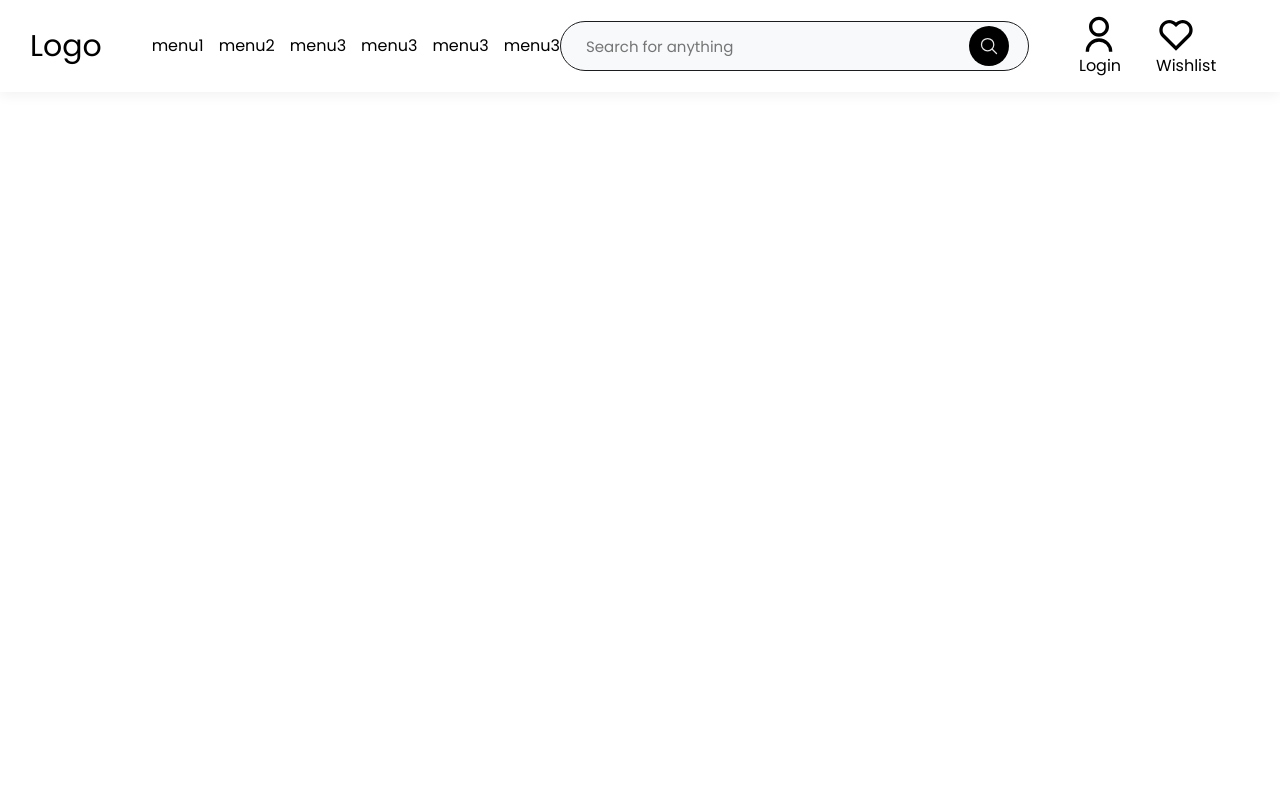
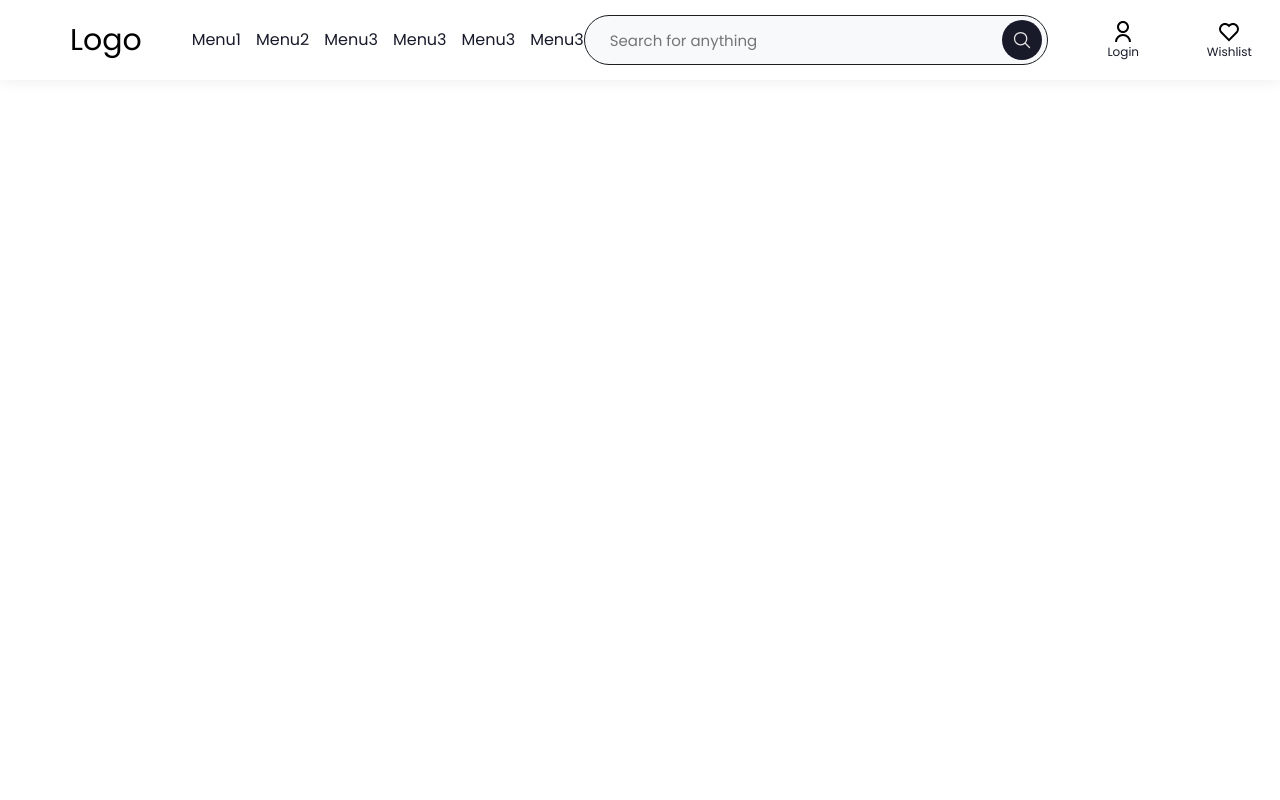
Before and after one commit to VenusTestSeries/VTS, a Next.js app: page / in a window 1280 px wide. Shown: the top 800 px of the page. Built offline with nearby package versions, Linux system fonts and the light colour scheme.

Commit message:
working with header

```diff
--- a/layout/css/header.module.scss
+++ b/layout/css/header.module.scss
@@ -8,8 +8,8 @@
   box-shadow: 0 4px 12px 0 rgb(0 0 0 / 5%);
   background-color: #fff;
   /* list-style: none; */
-  padding-right: 30px;
-  padding-left: 30px;
+  padding-right: 70px;
+  padding-left: 70px;
   display: flex;
   justify-content: space-between;
   align-items: center;
@@ -31,6 +31,26 @@
           a {
             position: relative;
             text-decoration: none;
+            color: var(--venus-primary-color);
+            padding-bottom: 30px;
+            text-transform: capitalize;
+            &::after {
+              position: absolute;
+              content: "";
+              width: 0%;
+              height: 3px;
+              background-color: var(--venus-color3-color);
+              bottom: 0;
+              display: block;
+              border-radius: 5px;
+              transition: 1s all;
+            }
+            &:hover {
+              &::after {
+                width: 100%;
+                transition: 1s all;
+              }
+            }
           }
         }
       }
@@ -69,28 +89,88 @@
         align-items: center;
         justify-content: center;
         border: none;
-        background: #000000;
+        background: var(--venus-primary-color);
         top: 50%;
-        transform: translate(-20px, -50%);
+        transform: translate(-6px, -50%);
         cursor: pointer;
       }
     }
     .siteaction {
       ul {
         display: flex;
-
+        gap: 50px;
         list-style: none;
         li {
           a {
             display: flex;
             flex-wrap: wrap;
             text-decoration: none;
+            justify-content: center;
+            text-align: center;
             .linkicon {
               position: relative;
             }
             span {
               display: block;
               width: 100%;
+              color: var(--venus-primary-color);
+              font-size: 12px;
+            }
+          }
+
+          &.loginlink {
+            position: relative;
+
+            .login {
+              display: none;
+              position: absolute;
+              width: 270px;
+
+              top: 100%;
+              background: #fff;
+              padding: 20px 20px 20px 20px;
+              margin-top: 20px;
+              border: 1px solid #ddd;
+              left: -120px;
+              box-shadow: 0 4px 12px 0 rgb(0 0 0 / 5%);
+              h4 {
+                font-size: 15px;
+                color: var(--venus-primary-color);
+              }
+              p {
+                font-size: 13px;
+                line-height: 13px;
+                color: var(--venus-primary-color);
+                margin: 8px 0px 20px 0px;
+              }
+              button {
+                background-color: var(--venus-white-color);
+                color: var(--venus-primary-color);
+                padding: 10px 20px;
+                border: 1px solid var(--venus-color3-color);
+                cursor: pointer;
+                font-weight: 700;
+              }
+            }
+            &:hover {
+              .login {
+                display: block;
+                &::before {
+                  top: -30px;
+                  border: 11px solid #5e4444;
+                  content: " ";
+                  position: absolute;
+                  z-index: 2;
+                  margin: 0 auto;
+                  left: 0;
+                  right: -21px;
+                  width: 23px;
+                  height: 25px;
+                  border-color: rgb(255 255 255 / 0%);
+                  border-bottom-color: var(--venus-color3-color);
+                  border-width: 15px;
+                }
+              }
             }
           }
         }
--- a/layout/header/index.tsx
+++ b/layout/header/index.tsx
@@ -6,6 +6,8 @@ import useOnClickOutside from "hooks/useclick";
 import Add from "lib/icons/Add";
 import useNavbar from "store/hooks/use-navbar";
 import SearchIcon from "lib/icons/SearchIcon";
+import UserIcon from "lib/icons/UserIcon";
+import HeartOutlineIcon from "lib/icons/HeartOutlineIcon";
 
 interface HeaderProps {
   state: boolean;
@@ -56,27 +58,21 @@ const Header = () => {
         </div>
         <div className={css.siteaction}>
           <ul>
+            <li className={css.loginlink}>
+              <a href="#">
+                <UserIcon />
+                <span>Login</span>
+              </a>
+              <div className={css.login}>
+                <h4> Welcome</h4>
+                <p>To access account and manage orders</p>
+                <button>LOGIN / SIGNUP</button>
+              </div>
+            </li>
+
             <li>
               <a href="#">
-                <Image
-                  src="/svg/user.svg"
-                  alt="Login"
-                  width={40}
-                  height={40}
-                  className={css.linkicon}
-                />
-                <span>Login</span>
-              </a>
-            </li>
-            <li>
-              <a href="#">
-                <Image
-                  src="/svg/hart.svg"
-                  alt="Login"
-                  width={40}
-                  height={40}
-                  className={css.linkicon}
-                />
+                <HeartOutlineIcon />
                 <span>Wishlist</span>
               </a>
             </li>
--- /dev/null
+++ b/lib/icons/HeartOutlineIcon.tsx
@@ -0,0 +1,20 @@
+import React from "react";
+import { SVGPROPS } from "typings/svg";
+
+const HeartOutlineIcon = ({ size = "24px", color, ...rest }: SVGPROPS) => {
+  return (
+    <svg
+      xmlns="http://www.w3.org/2000/svg"
+      viewBox="0 0 24 24"
+      width={size}
+      height={size}
+      fill={color}
+      {...rest}
+    >
+      <path fill="none" d="M0 0H24V24H0z" />
+      <path d="M12.001 4.529c2.349-2.109 5.979-2.039 8.242.228 2.262 2.268 2.34 5.88.236 8.236l-8.48 8.492-8.478-8.492c-2.104-2.356-2.025-5.974.236-8.236 2.265-2.264 5.888-2.34 8.244-.228zm6.826 1.641c-1.5-1.502-3.92-1.563-5.49-.153l-1.335 1.198-1.336-1.197c-1.575-1.412-3.99-1.35-5.494.154-1.49 1.49-1.565 3.875-.192 5.451L12 18.654l7.02-7.03c1.374-1.577 1.299-3.959-.193-5.454z" />
+    </svg>
+  );
+};
+
+export default HeartOutlineIcon;
--- /dev/null
+++ b/lib/icons/UserIcon.tsx
@@ -0,0 +1,20 @@
+import React from "react";
+import { SVGPROPS } from "typings/svg";
+
+const UserIcon = ({ size = "24px", color, ...rest }: SVGPROPS) => {
+  return (
+    <svg
+      xmlns="http://www.w3.org/2000/svg"
+      viewBox="0 0 24 24"
+      width={size}
+      height={size}
+      fill={color}
+      {...rest}
+    >
+      <path fill="none" d="M0 0h24v24H0z" />
+      <path d="M4 22a8 8 0 1 1 16 0h-2a6 6 0 1 0-12 0H4zm8-9c-3.315 0-6-2.685-6-6s2.685-6 6-6 6 2.685 6 6-2.685 6-6 6zm0-2c2.21 0 4-1.79 4-4s-1.79-4-4-4-4 1.79-4 4 1.79 4 4 4z" />
+    </svg>
+  );
+};
+
+export default UserIcon;
--- a/styles/globals.scss
+++ b/styles/globals.scss
@@ -1,16 +1,22 @@
 @import url("https://fonts.googleapis.com/css2?family=Poppins:wght@100;200;300;400;500;600;700;800;900&display=swap");
 
 :root {
+  --venus-white: #fff;
   --venus-primary: #181a2a;
   --venus-secondary: #67cba0;
   --venus-accent: #7b92b2;
   --venus-neutral: #4b6bfb;
   --venus-base: #fff;
+  --venus-color3: #3abff8;
   //   --venus-base-night: #1d283a;
   //   --venus-neutral-night: #f471b5;
   //   --venus-accent-night: #828df8;
   //   --venus-secondary-night: #3abff8;
   //   --venus-primary-night: #0e1525;
+
+  --venus-primary-color: var(--venus-primary);
+  --venus-color3-color: var(--venus-color3);
+  --venus-white-color: var(--venus-white);
 }
 
 *,
```
